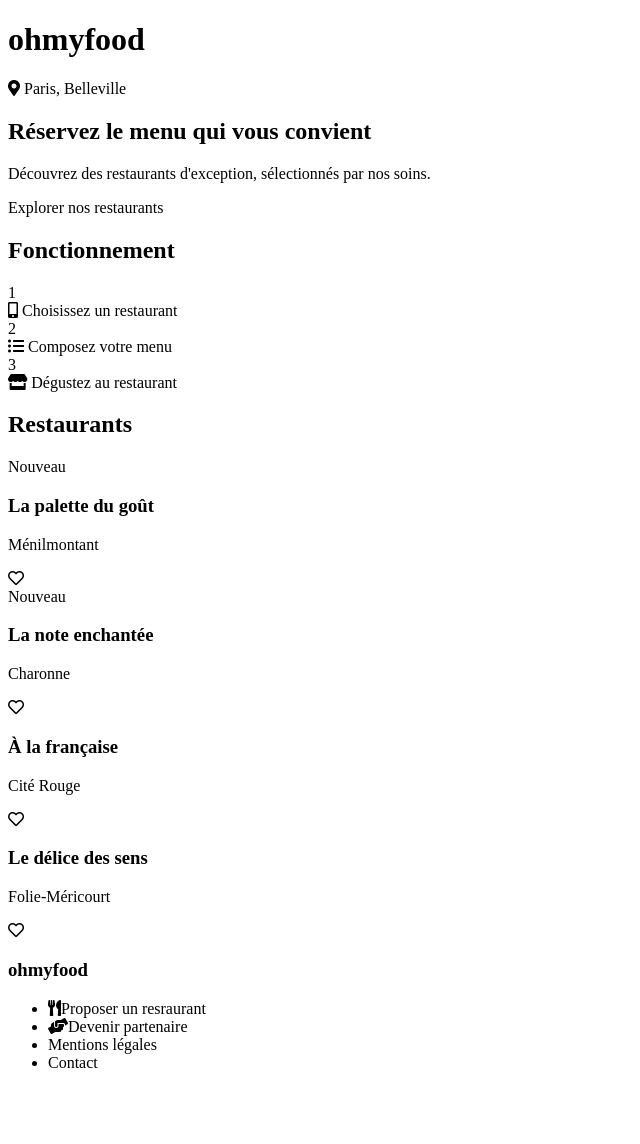
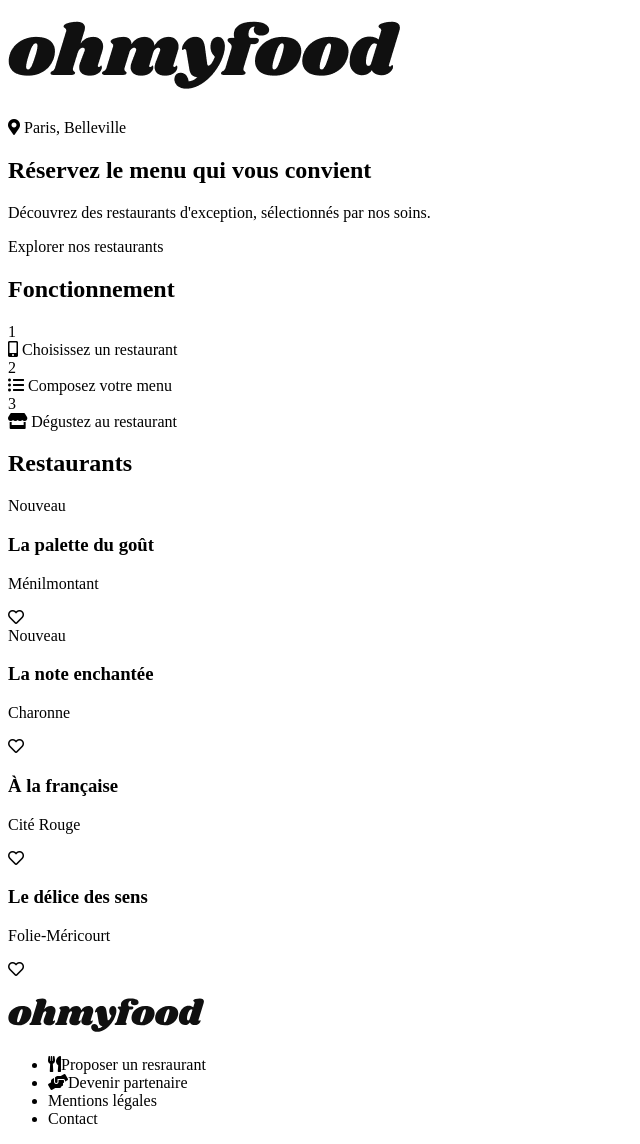
Before and after one commit to YPillon/YounesPillon_3_13092021, a website: page index.html in a window 1280 px wide. Shown: the whole page, without its empty margins (0-640 px from the left). Before the commit the page ends 1088 px from the top, so only its background shows below. Drawn offline with Linux system fonts and the light colour scheme.

Commit message:
Changement nom photos

```diff
--- a/index.html
+++ b/index.html
@@ -13,7 +13,7 @@
 <body>
 
     <header>
-        <h1>ohmyfood</h1>
+        <h1><img src="assets/images/logo/ohmyfood.png"/></h1>
     </header>
 
     <div class="localisation">
@@ -100,7 +100,7 @@
     </section>
 
     <footer>
-        <h3>ohmyfood</h3>
+        <h3><img src="assets/images/logo/ohmyfood@2x.svg"/></h3>
 
         <ul>
             <li><span><i class="fas fa-utensils"></i></span>Proposer un resraurant</li>
```
Also changed, not shown: assets/images/restaurants/a_la_francaise.jpg (added), 3 other files.
